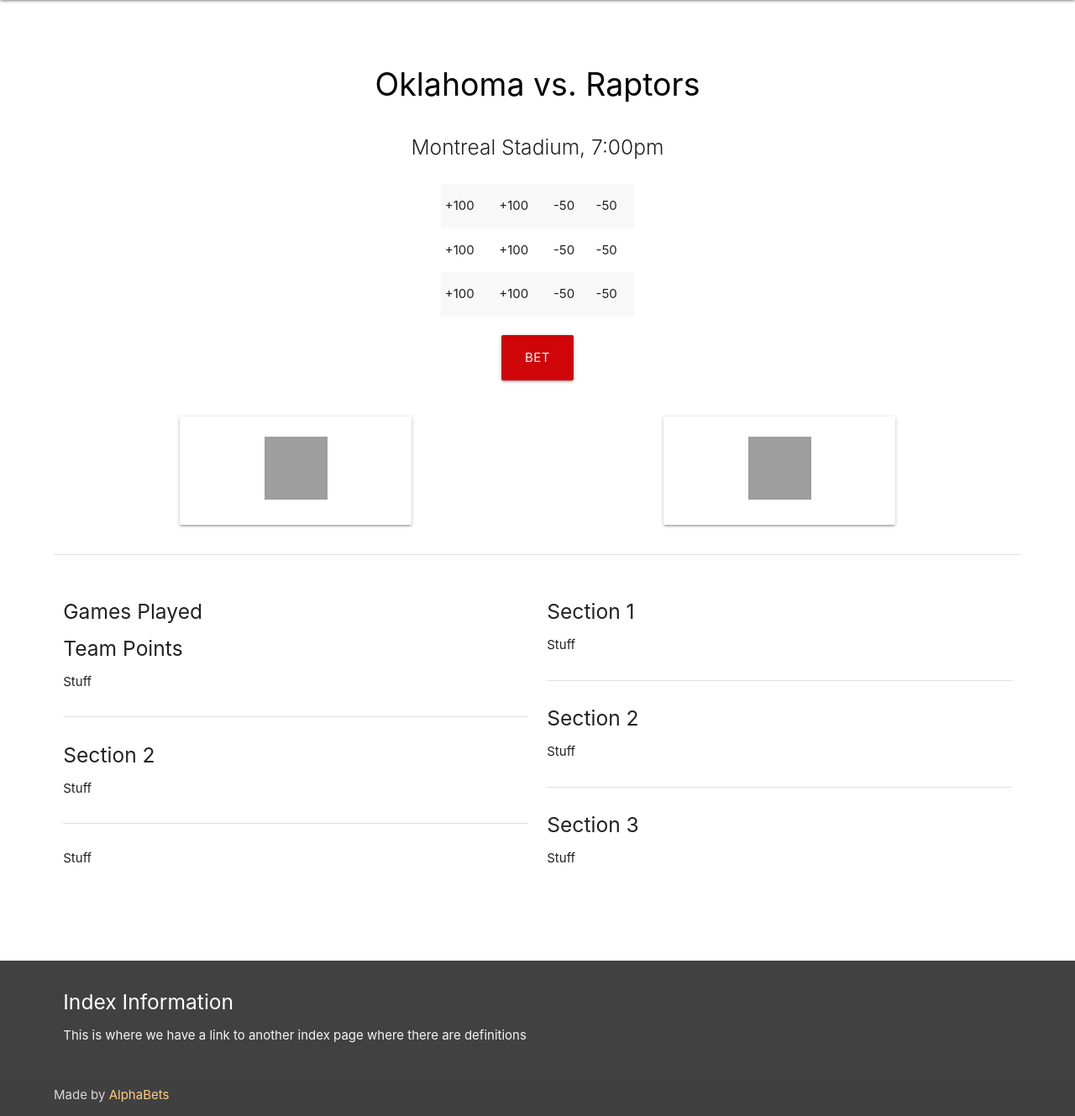
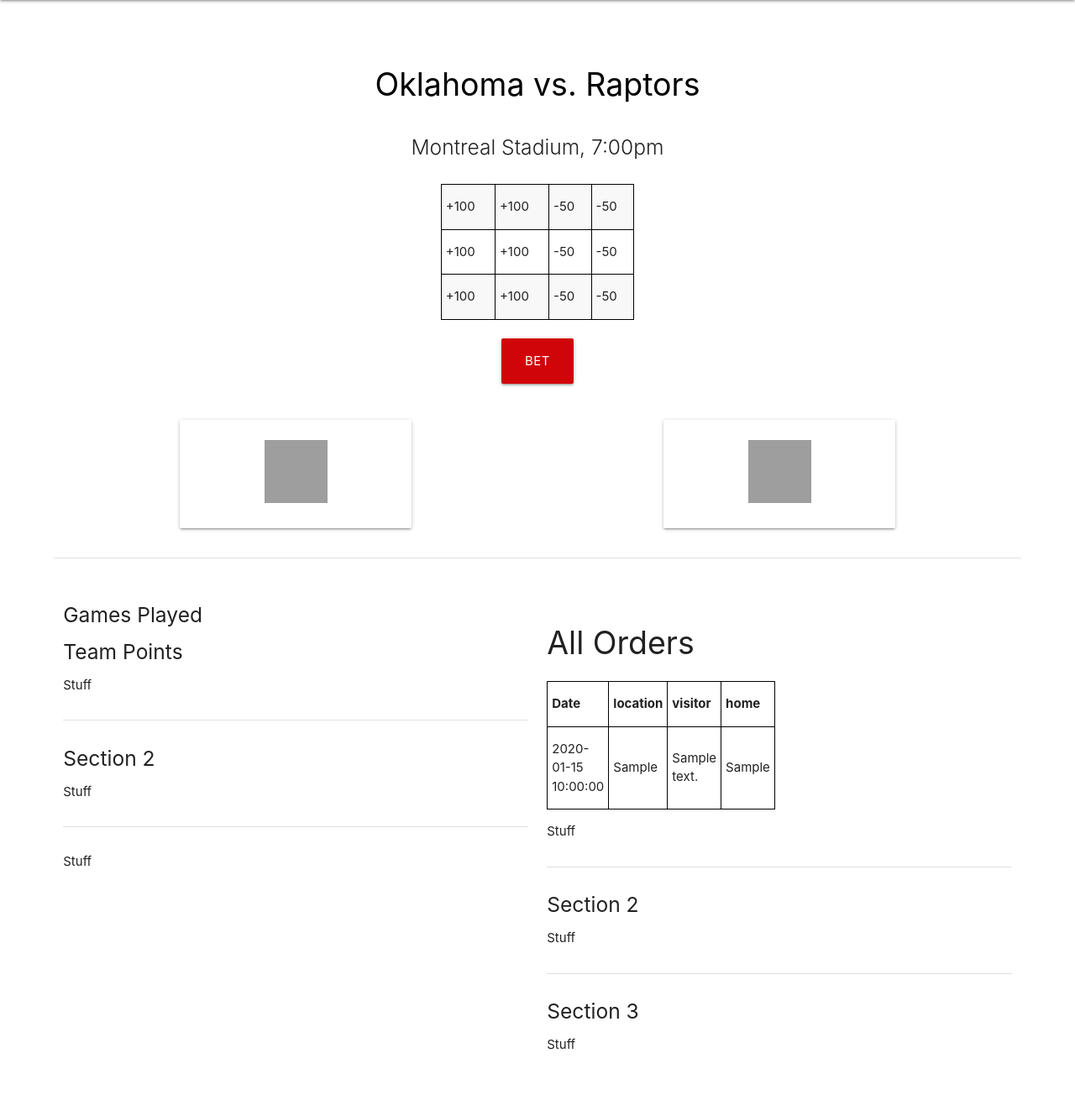
Before and after one commit to mtatran/AphaNBA, a PHP site: page /nba-design2/index.php in a window 1280 px wide. Shown: the part 64-1393 px from the top of the page at 84% size. Run offline with PHP 8.4, Linux system fonts and the light colour scheme; tables that the repository leaves empty or names only in its code hold one stand-in row (values such as "Sample post"); some libraries are stand-ins or nearby versions; grey boxes are pictures that could not be loaded.

Commit message:
added query to index.php

```diff
--- a/nba-design2/css/style.css
+++ b/nba-design2/css/style.css
@@ -6,7 +6,10 @@
  * Made By MaterializeCSS.com
  */
 
-
+ table,tr,th,td
+ {
+     border: 1px solid black;
+ }
 .card-panel {
   width:50%;
 
--- a/nba-design2/index.php
+++ b/nba-design2/index.php
@@ -96,7 +96,58 @@
 
 
 <div class="section">
-<h5>Section 1</h5>
+  <h1>All Orders</h1>
+
+
+
+
+  <?php
+  session_start();
+
+  error_reporting(E_ALL ^ E_NOTICE);
+  // mysqli connection via user-defined function
+
+  include('./my_connect.php');
+  $mysqli = get_mysqli_conn();
+
+  //gets all users orders
+  $sql = "SELECT games.date_time, games.game_location, games.visitor_team, games.home_team FROM games WHERE games.date_time>CURRENT_DATE";
+  $search_result = mysqli_query($mysqli, $sql);
+
+  //echo "ERROR: Could not able to execute $sql. " . mysqli_error($mysqli);
+  ?>
+
+
+
+
+      <table name="dataTable">
+          <tr>
+              <th>Date</th>
+              <th>location</th>
+              <th>visitor</th>
+              <th>home</th>
+          </tr>
+
+          <?php
+          $sum=0;
+          ?>
+          <!-- populate table from mysql database -->
+          <?php while($row = mysqli_fetch_array($search_result)):?>
+              <tr>
+               <!-- populate with names of columns in mysql database -->
+               <td><?php echo $row[date_time];?></td>
+               <td><?php echo $row[game_location];?></td>
+               <td><?php echo $row[visitor_team];?></td>
+
+               <td><?php echo $row[home_team];?></td>
+
+
+           </tr>
+
+       <?php endwhile;?>
+
+   </table>
+
 <p>Stuff</p>
 </div>
 <div class="divider"></div>
```
